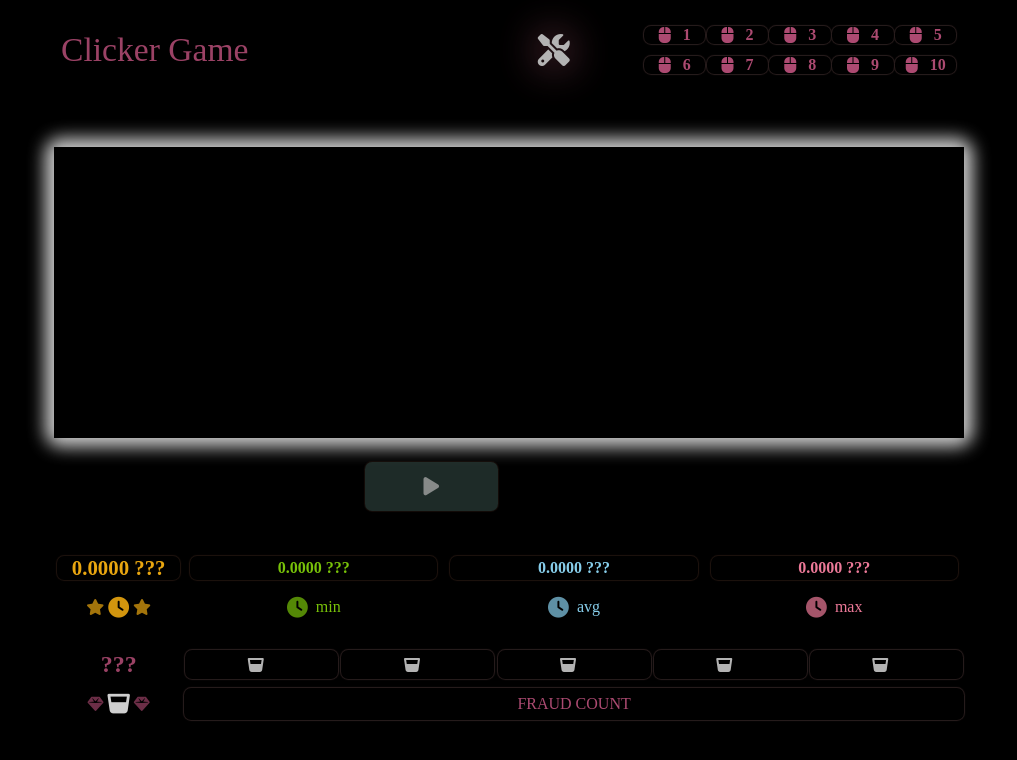
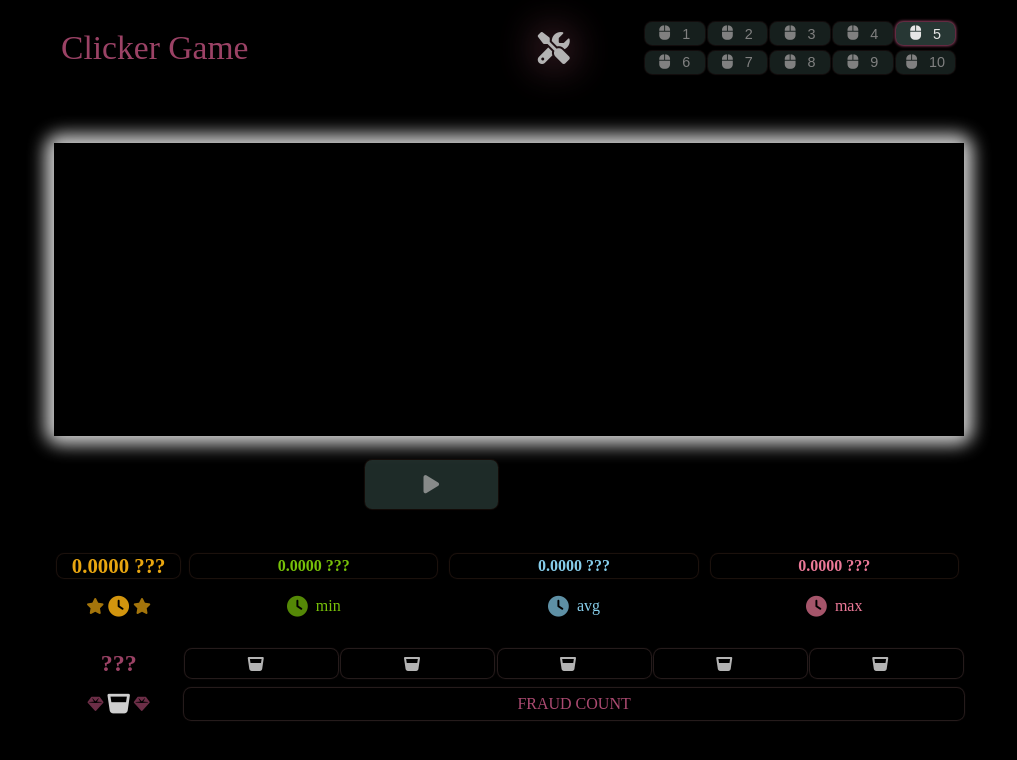
Before and after one commit to AnitaLas/website-clickerGame, a plain HTML site: page index.html in a window 1280 px wide. Shown: the whole page, without its empty margins (131-1148 px from the left). Drawn offline with Linux system fonts and the light colour scheme.

Commit message:
added: JS + CSS -> menu configuration click buttons;

```diff
--- a/css/menu.css
+++ b/css/menu.css
@@ -93,6 +93,42 @@
     text-shadow: 0px 0px 40px #EC7998;
 }
 
+.menuGameConfigurationButton{
+    justify-content: center;
+    align-items: center;
+    text-align: center;
+    width: 100%;
+    height: 100%;
+    border: none;
+    /*background-color: #000000;*/
+    background-color: #2c3e3a;
+    /*color: #ac4a71;*/
+    /*color: #ac4a71;*/
+    color: #FFFFFF;
+    opacity: 0.5;
+    padding: 0px;
+    font-size: 0.9rem;
+    font-weight: 200;
+    border-radius: 0.45rem;
+    box-shadow: 0px 0px 1px 1px #2a1e1e;
+}
+
+.menuGameConfigurationButtonCurrentNumber{
+    color: #ac4a71;
+    color: #FFFFFF;
+    /*box-shadow: 0px 0px 3px 1px #FFFFFF;*/
+    box-shadow: 0px 0px 3px 1px #ac4a71;
+    opacity: 0.9;
+}
+
+.menuGameConfigurationButtonClickNumberGameOn{
+    opacity: 0.5;
+}
+
+.menuGameConfigurationButtonCurrentNumber .fa-computer-mouse{
+    color: #FFFFFF;
+}
+
 #containerMenuGameConfigurationGameKind{
     display: grid;
     grid-row: 1 / 2;
--- a/js/commonFunctions.js
+++ b/js/commonFunctions.js
@@ -70,3 +70,8 @@ function setElementTextById(elementId, text) {
 function setNumberAsString(number) {
     return number.toString();
 }
+
+function getElementValue(clickedId) {
+    let element = document.getElementById(clickedId);
+    return element.getAttribute("value");
+}
--- a/js/commonVariables.js
+++ b/js/commonVariables.js
@@ -182,6 +182,11 @@ const containerMenuGameConfigurationParts = "containerMenuGameConfigurationParts
 const menuGameConfigurationDisplay = "menuGameConfigurationDisplay";
 const containerMenuGameConfigurationText = "containerMenuGameConfigurationText";
 const menuGameConfigurationText = "menuGameConfigurationText";
+const menuGameConfigurationButton = "menuGameConfigurationButton";
+const menuGameConfigurationButtonCurrentNumber = "menuGameConfigurationButtonCurrentNumber";
+const functionNameOnclickSetConfigurationClickNumber = "setConfigurationClickNumber";
+const menuGameConfigurationButtonClickNumber = "menuGameConfigurationButtonClickNumber-";
+const menuGameConfigurationButtonClickNumberGameOn = "menuGameConfigurationButtonClickNumberGameOn";
 const menuGameConfigurationTextDisplay = "<i class=\"fa-solid fa-screwdriver-wrench\"></i>";
 const containerMenuGameConfigurationGameKind = "containerMenuGameConfigurationGameKind";
 const containerMenuGameConfigurationClickNumber = "containerMenuGameConfigurationClickNumber";
--- a/js/gameClickerColor.js
+++ b/js/gameClickerColor.js
@@ -1,4 +1,4 @@
-const maxClicksNumber = 5;
+let maxClicksNumber = 5;
 let countedClicksNumber = 0;
 
 let gameRandomColor = "#ac4a71";
@@ -27,7 +27,33 @@ const colors = fileWithColors.split(", ");
 
 let gameColors = colors;
 
+function setConfigurationClickNumber(clickedId){
+    maxClicksNumber = getElementValue(clickedId);
+    // console.log("maxClicksNumber: " + maxClicksNumber);
+    setConfigurationClickNumberButtonChanges();
+}
+
+function setConfigurationClickNumberButtonChanges(){
+    for(let clickNumber =1; clickNumber<=10; clickNumber++){
+        let confButton =  document.getElementById(menuGameConfigurationButtonClickNumber + setNumberAsString(clickNumber));
+        confButton.classList.remove(menuGameConfigurationButtonCurrentNumber);
+
+        if(setNumberAsString(maxClicksNumber) === setNumberAsString(clickNumber))
+            confButton.classList.add(menuGameConfigurationButtonCurrentNumber);
+    }
+}
+
+function setConfigurationClickNumberButtonGameOn(){
+    for(let clickNumber =1; clickNumber<=10; clickNumber++){
+        let confButton =  document.getElementById(menuGameConfigurationButtonClickNumber + setNumberAsString(clickNumber));
+        confButton.classList.remove(menuGameConfigurationButtonClickNumberGameOn);
+        removeFunctionOnclick(menuGameConfigurationButtonClickNumber + setNumberAsString(clickNumber), functionNameOnclickSetConfigurationClickNumber);
+    }
+}
+
+
 function playGameColorStart() {
+    setConfigurationClickNumberButtonGameOn();
     removeContainersGameFiledButtonsMainStop();
     createContainersGameFiledButtonsMainStop();
     removeContainersGameFiledStatistics();
--- a/js/main.js
+++ b/js/main.js
@@ -106,8 +106,10 @@ function createContainersMenuConfigurationClickNumberPerRow(rowNumber) {
     parentElement.style.gridColumn = setNumberAsString(columnStart);
     parentElement.style.gridRowEnd = setNumberAsString(rowEnd);
     parentElement.style.gridColumnEnd = setNumberAsString(columnEnd);
-    parentElement.style.gridTemplateRows = " repeat(1, 2fr 6fr 2fr) ";
-    parentElement.style.gridTemplateColumns = " repeat(" + clicksNumberPerRow + ", 1fr 100fr 1fr)";
+    // parentElement.style.gridTemplateRows = " repeat(1, 2fr 6fr 2fr) ";
+    parentElement.style.gridTemplateRows = " repeat(1, 1fr 7fr 1fr) ";
+    // parentElement.style.gridTemplateColumns = " repeat(" + clicksNumberPerRow + ", 1fr 100fr 1fr)";
+    parentElement.style.gridTemplateColumns = " repeat(" + clicksNumberPerRow + ", 1fr 38fr 1fr)";
 
     let rowChildStart = 2;
     let columnChildStart = 2;
@@ -119,23 +121,30 @@ function createContainersMenuConfigurationClickNumberPerRow(rowNumber) {
         let newDiv = document.createElement("div");
         parentElement.append(newDiv);
         newDiv.style.display = "grid";
-        newDiv.classList.add(fraudCountRound);
-        newDiv.classList.add(fraudCountRoundUpdateNumber);
+        // newDiv.classList.add(fraudCountRound);
+        // newDiv.classList.add(fraudCountRoundUpdateNumber);
         newDiv.style.gridRow = setNumberAsString(rowChildStart);
         newDiv.style.gridColumn = setNumberAsString(columnChildStart);
         newDiv.style.gridRowEnd = setNumberAsString(rowChildEnd);
         newDiv.style.gridColumnEnd = setNumberAsString(columnChildEnd);
         newDiv.style.gridTemplateRows = "1fr";
         newDiv.style.gridTemplateColumns = "1fr";
-        newDiv.classList.add(fraudCountRound);
 
-        let newDivChild = document.createElement("div");
-        newDiv.append(newDivChild);
-        newDivChild.innerHTML = menuGameConfigurationClickNumberTextDisplay + setNumberAsString(clickNumberButton);
-        newDivChild.setAttribute("id", fraudCountRoundGamePlayUpdateNumber + i);
-        newDivChild.classList.add(commonGameFiledDisplay);
-        newDivChild.classList.add(commonStaticText);
-        newDivChild.classList.add(fraudCountRoundCommon);
+        let newButton = document.createElement("button");
+        newDiv.append(newButton);
+        newButton.innerHTML = menuGameConfigurationClickNumberTextDisplay + setNumberAsString(clickNumberButton);
+        newButton.setAttribute("id", menuGameConfigurationButtonClickNumber + setNumberAsString(clickNumberButton));
+        newButton.classList.add(commonGameFiledDisplay);
+        // newButton.classList.add(fraudCountRound);
+        newButton.classList.add(menuGameConfigurationText);
+        newButton.classList.add(menuGameConfigurationButton);
+        newButton.value = clickNumberButton;
+        setFunctionOnclick(menuGameConfigurationButtonClickNumber + setNumberAsString(clickNumberButton), functionNameOnclickSetConfigurationClickNumber);
+
+        if(clickNumberButton === 5){
+            newButton.classList.add(menuGameConfigurationButtonCurrentNumber);
+        }
+
 
         columnChildStart += 3;
         columnChildEnd += 3;
```
